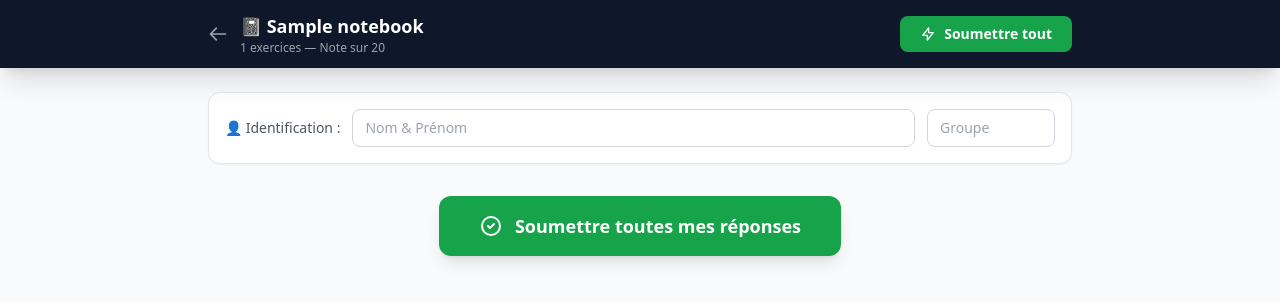
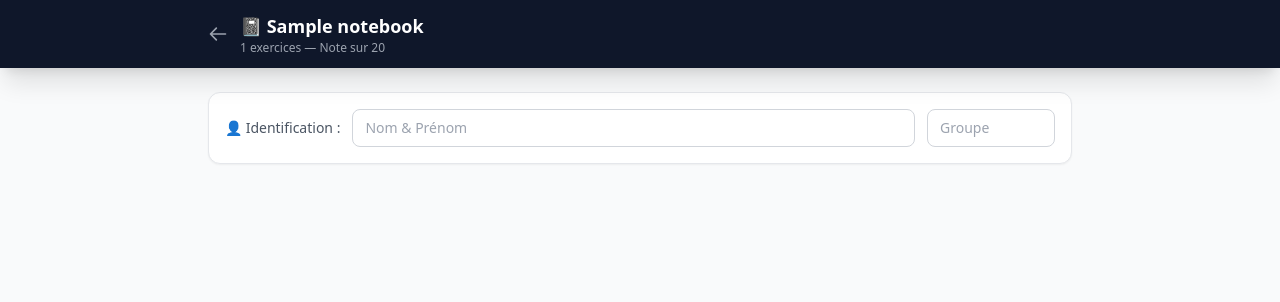
Before and after one commit to khamesyacine/quizessai, a Flask app: template templates/notebook.html in a window 1280 px wide. Shown: the top 302 px of the page. Run offline with Flask 3, Linux system fonts and the light colour scheme; tables that the repository leaves empty hold one stand-in row (values such as "Sample post"); the template is opened without the code that fills it: values that come from a table or form of the project are taken from there, most other values are stand-ins (such as "Sample title", 1, 10 or a date in 2020); some libraries are stand-ins or nearby versions.

Commit message:
fix tests auto

```diff
--- a/app.py
+++ b/app.py
@@ -311,19 +311,19 @@ def parse_notebook(nb_json):
                 elif "data" in o and "text/plain" in o["data"]:
                     expected_output = "".join(o["data"]["text/plain"]).strip()
 
-            # If no saved output, execute to get expected output
+            # If no saved output AND it's a real code cell (not empty), execute to get output
             if not expected_output and code and not is_student_cell:
                 expected_output = execute_code_for_output(code)
 
             # Create exercise ID
             ex_id = f"code_{code_cell_idx}"
 
-            # Build test case: the test is simply running the code and checking stdout
+            # Build test case: compare student output with expected
             test_cases = []
-            if expected_output and not is_student_cell:
-                # The test: run student code, expect the same output
+            if expected_output:
+                # BOTH student cells and example cells get tests if there's an expected output
                 test_cases.append({
-                    "input": "",  # No extra input needed — the code itself is the test
+                    "input": "",
                     "expected": expected_output,
                 })
 
--- a/templates/notebook.html
+++ b/templates/notebook.html
@@ -6,16 +6,14 @@
     <title>📓 {{ notebook.title }} — Python Test Platform</title>
     <script src="https://cdn.tailwindcss.com"></script>
     <link rel="stylesheet" href="https://cdnjs.cloudflare.com/ajax/libs/codemirror/5.65.16/codemirror.min.css">
-    <link rel="stylesheet" href="https://cdnjs.cloudflare.com/ajax/libs/codemirror/5.65.16/theme/dracula.min.css">
     <script src="https://cdnjs.cloudflare.com/ajax/libs/codemirror/5.65.16/codemirror.min.js"></script>
     <script src="https://cdnjs.cloudflare.com/ajax/libs/codemirror/5.65.16/mode/python/python.min.js"></script>
     <script src="https://cdnjs.cloudflare.com/ajax/libs/codemirror/5.65.16/addon/edit/closebrackets.min.js"></script>
     <script src="https://cdnjs.cloudflare.com/ajax/libs/codemirror/5.65.16/addon/edit/matchbrackets.min.js"></script>
     <style>
-        .CodeMirror { height: auto; min-height: 120px; max-height: 400px; border-radius: 0.5rem; font-size: 13px; }
-        .spinner { border:3px solid rgba(255,255,255,0.3); border-top:3px solid white; border-radius:50%; width:20px; height:20px; animation:spin 0.8s linear infinite; display:inline-block; }
+        .CodeMirror { height: auto; min-height: 100px; max-height: 400px; border-radius: 0 0 0.5rem 0.5rem; font-size: 13px; border: none; }
+        .spinner { border:3px solid rgba(255,255,255,0.3); border-top:3px solid white; border-radius:50%; width:16px; height:16px; animation:spin 0.8s linear infinite; display:inline-block; }
         @keyframes spin { to { transform:rotate(360deg) } }
-        .cell-code pre { background: #282a36; color: #f8f8f2; padding: 12px 16px; border-radius: 8px; font-size: 13px; overflow-x: auto; font-family: 'Consolas', monospace; }
         .cell-markdown h2 { font-size: 1.4rem; font-weight: 700; color: #1e293b; margin: 1.2rem 0 0.6rem; }
         .cell-markdown h3 { font-size: 1.15rem; font-weight: 600; color: #334155; margin: 1rem 0 0.5rem; }
         .cell-markdown h4 { font-size: 1rem; font-weight: 600; color: #475569; margin: 0.8rem 0 0.4rem; }
@@ -24,14 +22,11 @@
         .exercise-block { border-left: 4px solid #22c55e; }
         .result-anim { animation: fadeSlide 0.3s ease-out; }
         @keyframes fadeSlide { from { opacity:0; transform:translateY(10px) } to { opacity:1; transform:translateY(0) } }
-        .score-ring { transition: stroke-dashoffset 1s ease-out; }
     </style>
 </head>
 <body class="h-full bg-gray-50">
-    <!-- Header -->
     <header class="bg-slate-900 text-white shadow-xl sticky top-0 z-50">
-        <div class="max-w-4xl mx-auto px-4 py-3 flex items-center justify-between">
-            <div class="flex items-center gap-3">
+        <div class="max-w-4xl mx-auto px-4 py-3 flex items-center gap-3">
             <a href="/" class="text-gray-400 hover:text-white transition">
                 <svg class="w-5 h-5" fill="none" stroke="currentColor" viewBox="0 0 24 24"><path stroke-linecap="round" stroke-linejoin="round" stroke-width="2" d="M10 19l-7-7m0 0l7-7m-7 7h18"/></svg>
             </a>
@@ -40,16 +35,9 @@
                 <p class="text-gray-400 text-xs">{{ notebook.nb_exercises }} exercices — Note sur 20</p>
             </div>
         </div>
-            <button onclick="submitAll()" id="submit-all-btn"
-                class="bg-green-600 hover:bg-green-700 text-white font-semibold px-5 py-2 rounded-lg text-sm transition flex items-center gap-2">
-                <svg class="w-4 h-4" fill="none" stroke="currentColor" viewBox="0 0 24 24"><path stroke-linecap="round" stroke-linejoin="round" stroke-width="2" d="M13 10V3L4 14h7v7l9-11h-7z"/></svg>
-                <span id="submit-all-text">Soumettre tout</span>
-            </button>
-        </div>
     </header>
 
     <main class="max-w-4xl mx-auto px-4 py-6">
-        <!-- Student Info Bar -->
         <div class="bg-white rounded-xl shadow-sm border border-gray-200 p-4 mb-6 flex flex-wrap gap-3 items-center">
             <span class="text-gray-600 text-sm font-medium">👤 Identification :</span>
             <input type="text" id="student-name" placeholder="Nom & Prénom" required
@@ -58,94 +46,68 @@
                 class="w-32 px-3 py-2 border border-gray-300 rounded-lg text-sm focus:ring-2 focus:ring-green-500 outline-none">
         </div>
 
-        <!-- Notebook Cells -->
         <div class="space-y-4" id="notebook-content">
             {% for cell in cells %}
                 {% if cell.type == "markdown" %}
-                    <!-- Markdown Content -->
                     <div class="bg-white rounded-xl shadow-sm border border-gray-200 p-5">
                         <div class="cell-markdown text-gray-700 leading-relaxed">{{ cell.html | safe }}</div>
                     </div>
 
                 {% elif cell.type == "code" %}
-                    <!-- Code Cell — Editable + Executable -->
                     <div class="{% if cell.is_student_cell %}exercise-block bg-green-50 border-green-200{% else %}bg-white border-gray-200{% endif %} rounded-xl shadow-sm border p-4" id="exercise-{{ cell.exercise_id }}">
+
                         {% if cell.is_student_cell %}
                         <div class="flex items-center gap-2 mb-2">
                             <span class="bg-green-600 text-white text-xs font-semibold px-2.5 py-1 rounded-full">✏️ À compléter</span>
                         </div>
                         {% else %}
                         <div class="flex items-center gap-2 mb-2">
-                            <span class="bg-blue-100 text-blue-700 text-xs font-semibold px-2.5 py-1 rounded-full">💻 Code à reproduire</span>
+                            <span class="bg-blue-100 text-blue-700 text-xs font-semibold px-2.5 py-1 rounded-full">💻 Cellule {{ cell.exercise_id.replace('code_', '') }}</span>
                             {% if cell.expected_output %}
-                            <span class="text-xs text-gray-400">Sortie attendue : <code class="bg-gray-100 px-1.5 py-0.5 rounded text-green-700">{{ cell.expected_output[:80] }}</code></span>
+                            <span class="text-xs text-gray-400">Sortie attendue : <code class="bg-gray-100 px-1.5 py-0.5 rounded text-green-700 text-xs">{{ cell.expected_output[:80] }}</code></span>
                             {% endif %}
                         </div>
                         {% endif %}
-                        <div class="bg-white rounded-lg border border-gray-200 overflow-hidden">
-                            <div class="bg-slate-800 text-gray-300 px-3 py-1.5 flex items-center justify-between text-xs">
-                                <div class="flex items-center gap-2">
-                                    <div class="flex gap-1"><span class="w-2.5 h-2.5 rounded-full bg-red-500"></span><span class="w-2.5 h-2.5 rounded-full bg-yellow-500"></span><span class="w-2.5 h-2.5 rounded-full bg-green-500"></span></div>
-                                    <span>Cellule {{ cell.exercise_id.replace('code_', '') }}</span>
-                                </div>
-                                <button onclick="runCell('{{ cell.exercise_id }}')" class="run-btn bg-green-600 hover:bg-green-700 text-white px-3 py-1 rounded text-xs font-semibold transition flex items-center gap-1" id="run-{{ cell.exercise_id }}">
+
+                        <div class="rounded-lg border border-gray-200 overflow-hidden">
+                            <div class="bg-gray-50 text-gray-600 px-3 py-1.5 flex items-center justify-between text-xs border-b border-gray-200">
+                                <span class="font-medium">In [{{ cell.exercise_id.replace('code_', '') }}]</span>
+                                <div class="flex gap-2">
+                                    <button onclick="runCell('{{ cell.exercise_id }}')" id="run-{{ cell.exercise_id }}"
+                                        class="bg-blue-600 hover:bg-blue-700 text-white px-3 py-1 rounded text-xs font-semibold transition flex items-center gap-1">
                                         ▶ Exécuter
                                     </button>
+                                    <button onclick="submitCell('{{ cell.exercise_id }}')" id="submit-{{ cell.exercise_id }}"
+                                        class="bg-green-600 hover:bg-green-700 text-white px-3 py-1 rounded text-xs font-semibold transition flex items-center gap-1">
+                                        📝 Soumettre
+                                    </button>
+                                </div>
                             </div>
                             <textarea class="exercise-editor" data-exercise-id="{{ cell.exercise_id }}">{{ cell.source }}</textarea>
                         </div>
-                        <!-- Output area -->
+
                         <div class="mt-2 hidden" id="output-{{ cell.exercise_id }}">
-                            <div class="bg-slate-900 rounded-lg p-3 font-mono text-sm overflow-x-auto">
-                                <div class="text-gray-400 text-xs mb-1">Sortie :</div>
-                                <pre class="text-green-400 whitespace-pre-wrap" id="output-text-{{ cell.exercise_id }}"></pre>
+                            <div class="bg-white rounded-lg border border-gray-200 p-3 font-mono text-sm overflow-x-auto">
+                                <div class="text-gray-400 text-xs mb-1">Out [{{ cell.exercise_id.replace('code_', '') }}] :</div>
+                                <pre class="text-gray-800 whitespace-pre-wrap" id="output-text-{{ cell.exercise_id }}"></pre>
                             </div>
                         </div>
-                        <!-- Grading result (shown on submit all) -->
+
                         <div class="exercise-result hidden mt-2" id="result-{{ cell.exercise_id }}"></div>
                     </div>
                 {% endif %}
             {% endfor %}
         </div>
-
-        <!-- Submit All Button (bottom) -->
-        <div class="mt-8 mb-4 flex justify-center">
-            <button onclick="submitAll()" class="bg-green-600 hover:bg-green-700 text-white font-bold px-10 py-4 rounded-xl shadow-lg text-lg transition flex items-center gap-3">
-                <svg class="w-6 h-6" fill="none" stroke="currentColor" viewBox="0 0 24 24"><path stroke-linecap="round" stroke-linejoin="round" stroke-width="2" d="M9 12l2 2 4-4m6 2a9 9 0 11-18 0 9 9 0 0118 0z"/></svg>
-                Soumettre toutes mes réponses
-            </button>
-        </div>
-
-        <!-- Global Results -->
-        <div id="global-results" class="hidden mt-6 mb-10">
-            <div class="bg-white rounded-xl shadow-lg border border-gray-200 p-6">
-                <div class="flex items-center gap-6 mb-6">
-                    <div class="relative flex-shrink-0">
-                        <svg class="w-28 h-28 transform -rotate-90" viewBox="0 0 100 100">
-                            <circle cx="50" cy="50" r="42" fill="none" stroke="#e5e7eb" stroke-width="8"/>
-                            <circle id="global-ring" cx="50" cy="50" r="42" fill="none" stroke-width="8" stroke-linecap="round" class="score-ring" stroke-dasharray="264" stroke-dashoffset="264"/>
-                        </svg>
-                        <div class="absolute inset-0 flex items-center justify-center">
-                            <span id="global-score" class="text-3xl font-bold text-gray-800">0</span>
-                        </div>
-                    </div>
-                    <div>
-                        <h2 id="global-title" class="text-xl font-bold text-gray-800">Résultat final</h2>
-                        <p id="global-subtitle" class="text-gray-500 mt-1"></p>
-                    </div>
-                </div>
-                <div id="global-details" class="space-y-3"></div>
-            </div>
-        </div>
     </main>
 
     <script>
-        // Initialize all CodeMirror editors
+        const NOTEBOOK_SLUG = "{{ notebook.slug }}";
+
         const editors = {};
         document.querySelectorAll('.exercise-editor').forEach(textarea => {
             const exId = textarea.dataset.exerciseId;
             const cm = CodeMirror.fromTextArea(textarea, {
-                mode: 'python', theme: 'dracula', lineNumbers: true,
+                mode: 'python', lineNumbers: true,
                 indentUnit: 4, tabSize: 4, indentWithTabs: false,
                 autoCloseBrackets: true, matchBrackets: true, lineWrapping: true,
                 viewportMargin: Infinity,
@@ -160,13 +122,12 @@
         async function runCell(exId) {
             const cm = editors[exId];
             if (!cm) return;
-
             const code = cm.getValue().trim();
-            if (!code) { alert("⚠️ La cellule est vide."); return; }
+            if (!code) return;
 
             const btn = document.getElementById('run-' + exId);
-            const origText = btn.innerHTML;
-            btn.innerHTML = '<span class="spinner" style="width:12px;height:12px;border-width:2px;"></span> ...';
+            const orig = btn.innerHTML;
+            btn.innerHTML = '<span class="spinner"></span>';
             btn.disabled = true;
 
             try {
@@ -176,117 +137,87 @@
                     body: JSON.stringify({ code }),
                 });
                 const result = await resp.json();
-
                 const outputDiv = document.getElementById('output-' + exId);
                 const outputText = document.getElementById('output-text-' + exId);
                 outputDiv.classList.remove('hidden');
 
                 if (result.success) {
                     outputText.textContent = result.output || '(pas de sortie)';
-                    outputText.className = 'text-green-400 whitespace-pre-wrap';
+                    outputText.className = 'text-gray-800 whitespace-pre-wrap';
                 } else {
-                    outputText.textContent = result.error || result.output || 'Erreur inconnue';
-                    outputText.className = 'text-red-400 whitespace-pre-wrap';
+                    outputText.textContent = result.error || 'Erreur';
+                    outputText.className = 'text-red-600 whitespace-pre-wrap';
                 }
-            } catch (e) {
-                alert("Erreur réseau : " + e.message);
-            } finally {
-                btn.innerHTML = origText;
-                btn.disabled = false;
-            }
+            } catch (e) { alert("Erreur: " + e.message); }
+            finally { btn.innerHTML = orig; btn.disabled = false; }
         }
 
-        async function submitAll() {
+        async function submitCell(exId) {
             const name = document.getElementById('student-name').value.trim();
             const group = document.getElementById('student-group').value.trim();
             if (!name) { alert("⚠️ Veuillez entrer votre nom."); document.getElementById('student-name').focus(); return; }
 
-            // Collect all answers
-            const answers = {};
-            for (const [exId, cm] of Object.entries(editors)) {
-                answers[exId] = cm.getValue();
-            }
+            const cm = editors[exId];
+            if (!cm) return;
+            const code = cm.getValue().trim();
+            if (!code) { alert("⚠️ La cellule est vide."); return; }
 
-            const btn = document.getElementById('submit-all-btn');
-            const btnText = document.getElementById('submit-all-text');
+            const btn = document.getElementById('submit-' + exId);
+            const orig = btn.innerHTML;
+            btn.innerHTML = '<span class="spinner"></span> ...';
             btn.disabled = true;
-            btnText.innerHTML = '<span class="spinner"></span> Évaluation...';
 
             try {
+                const answers = {};
+                answers[exId] = code;
+
                 const resp = await fetch('/submit_notebook', {
                     method: 'POST',
                     headers: { 'Content-Type': 'application/json' },
                     body: JSON.stringify({
                         student_name: name,
                         student_group: group,
-                        notebook_slug: "{{ notebook.slug }}",
+                        notebook_slug: NOTEBOOK_SLUG,
                         answers: answers,
                     }),
                 });
                 const result = await resp.json();
                 if (result.error) { alert("❌ " + result.error); return; }
-                displayGlobalResults(result);
-            } catch(e) { alert("Erreur: " + e.message); }
-            finally {
-                btn.disabled = false;
-                btnText.innerHTML = '<svg class="w-4 h-4" fill="none" stroke="currentColor" viewBox="0 0 24 24"><path stroke-linecap="round" stroke-linejoin="round" stroke-width="2" d="M13 10V3L4 14h7v7l9-11h-7z"/></svg> Soumettre tout';
+
+                const exResult = (result.exercises || []).find(e => e.exercise_id === exId);
+                if (exResult) {
+                    showExerciseResult(exId, exResult, result.score);
                 }
+            } catch (e) { alert("Erreur: " + e.message); }
+            finally { btn.innerHTML = orig; btn.disabled = false; }
         }
 
-        function displayGlobalResults(result) {
-            // Show per-exercise results
-            (result.exercises || []).forEach(ex => {
-                const container = document.getElementById('result-' + ex.exercise_id);
+        function showExerciseResult(exId, exResult, score) {
+            const container = document.getElementById('result-' + exId);
             if (!container) return;
             container.classList.remove('hidden');
-                const allPassed = ex.total > 0 && ex.passed === ex.total;
+
+            const allPassed = exResult.total > 0 && exResult.passed === exResult.total;
             container.innerHTML = `
                 <div class="result-anim rounded-lg p-3 ${allPassed ? 'bg-green-100 border border-green-300' : 'bg-red-100 border border-red-300'}">
                     <div class="flex items-center justify-between">
                         <span class="font-semibold text-sm ${allPassed ? 'text-green-800' : 'text-red-800'}">
-                                ${allPassed ? '✅' : '❌'} ${ex.title} — ${ex.passed}/${ex.total} tests réussis
+                            ${allPassed ? '✅' : '❌'} ${exResult.passed}/${exResult.total} tests réussis — Note: ${score}/20
                         </span>
                     </div>
                     <div class="mt-2 space-y-1">
-                            ${(ex.details||[]).map(d => `
+                        ${(exResult.details || []).map(d => `
                             <div class="text-xs flex items-start gap-1.5">
                                 <span>${d.passed ? '✅' : '❌'}</span>
+                                <div>
                                     <span class="text-gray-700">${escapeHtml(d.message || d.test)}</span>
+                                    ${!d.passed && d.expected ? `<div class="mt-0.5 text-gray-500">Attendu: <code class="text-green-700">${escapeHtml(d.expected)}</code> | Obtenu: <code class="text-red-700">${escapeHtml(d.got || '')}</code></div>` : ''}
+                                </div>
                             </div>
                         `).join('')}
                     </div>
                 </div>
             `;
-            });
-
-            // Show global score
-            const area = document.getElementById('global-results');
-            area.classList.remove('hidden');
-
-            const score = result.score;
-            const pct = score / 20;
-            document.getElementById('global-score').textContent = score + "/20";
-
-            const ring = document.getElementById('global-ring');
-            ring.style.stroke = pct >= 0.75 ? '#22c55e' : pct >= 0.5 ? '#eab308' : '#ef4444';
-            setTimeout(() => { ring.style.strokeDashoffset = 264 - (pct * 264); }, 100);
-
-            document.getElementById('global-title').textContent =
-                pct >= 1 ? "🎉 Parfait !" : pct >= 0.75 ? "👏 Très bien !" : pct >= 0.5 ? "💪 Pas mal" : "🔧 À améliorer";
-            document.getElementById('global-subtitle').textContent =
-                `${result.total_points} tests réussis sur ${result.total_possible}`;
-
-            // Exercise summary
-            const details = document.getElementById('global-details');
-            details.innerHTML = (result.exercises || []).map(ex => {
-                const p = ex.total > 0 ? (ex.passed / ex.total) : 0;
-                return `<div class="flex items-center justify-between p-3 rounded-lg ${p >= 1 ? 'bg-green-50' : p > 0 ? 'bg-yellow-50' : 'bg-red-50'} result-anim">
-                    <span class="text-sm font-medium text-gray-800">${p >= 1 ? '✅' : p > 0 ? '⚠️' : '❌'} ${ex.title}</span>
-                    <span class="text-sm font-bold ${p >= 1 ? 'text-green-700' : p > 0 ? 'text-yellow-700' : 'text-red-700'}">${ex.passed}/${ex.total}</span>
-                </div>`;
-            }).join('');
-
-            area.scrollIntoView({ behavior: 'smooth' });
         }
 
         function escapeHtml(t) { const d = document.createElement('div'); d.textContent = t; return d.innerHTML; }
```
Also changed, not shown: templates/index.html (+5 -17 lines). Lines whose indentation alone changed are shown as unchanged.
